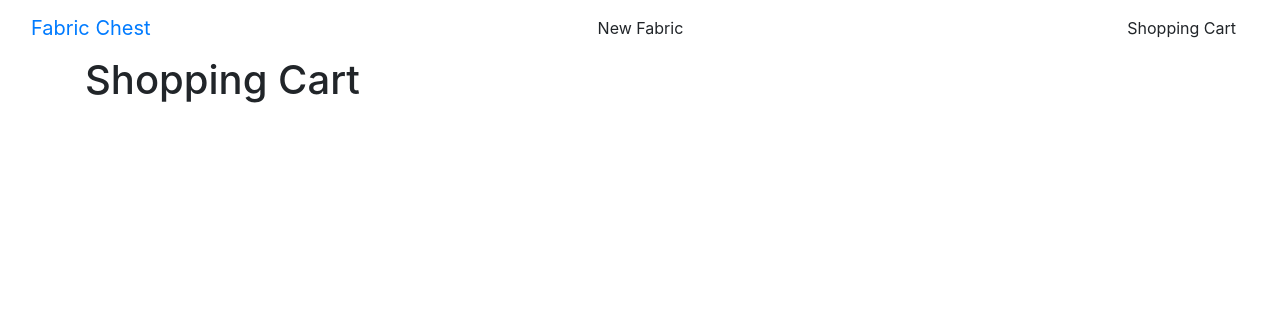
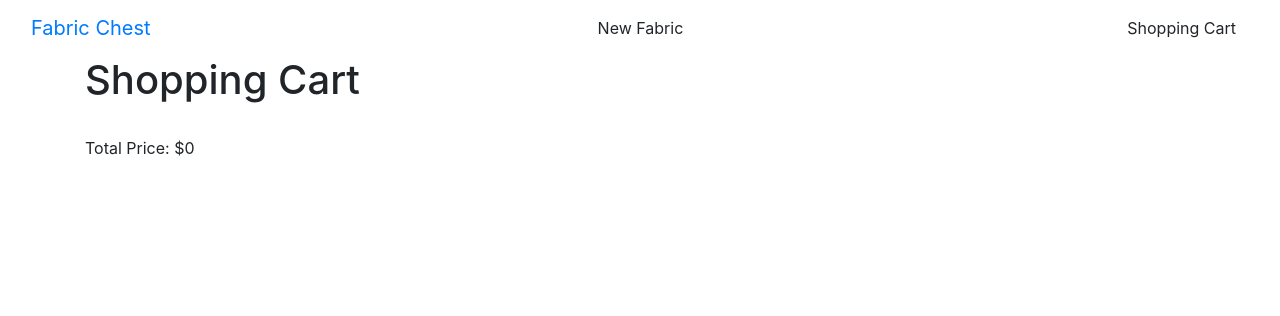
Before and after one commit to KitsuneNoctus/Contractor-Project, a Flask app: page /shopping_cart in a window 1280 px wide. Shown: the top 316 px of the page. Run offline with Flask 2, Linux system fonts and the light colour scheme; data that the repository does not hold is empty; some libraries are stand-ins or nearby versions.

Commit message:
Attempted add of total. Also added some minor script fixes

```diff
--- a/templates/fabrics_show.html
+++ b/templates/fabrics_show.html
@@ -6,7 +6,7 @@
     <img src='{{fabric.image_url}}' height = auto width = auto>
     <h1>{{ fabric.name }}</h1>
     <h2>{{ fabric.description }}</h2>
-    <h3>{{ fabric.price }}</h3>
+    <h3>${{ fabric.price }} /yd</h3>
     <small>{{ fabric.source }}</small>
 
     <p><a href='/fabrics/{{ fabric._id }}/edit'>Edit</a></p>
--- a/templates/home_index.html
+++ b/templates/home_index.html
@@ -11,7 +11,7 @@
                 <div class="card-body">
                     <h2><a href='/fabrics/{{ fabric._id }}'>{{ fabric.name }}</a></h2>
                     <small>{{ fabric.description }}</small><br>
-                    <small>{{ fabric.price }}</small><br>
+                    <small>${{ fabric.price }} /yd</small><br>
                     <small>{{ fabric.source }}</small>
                     <!-- Add to Cart Button here -->
                     <!-- <p><form method='POST' action='/fabrics/{{ fabric._id }}/delete'>
--- a/templates/shopping_cart.html
+++ b/templates/shopping_cart.html
@@ -2,17 +2,14 @@
 {% extends 'base.html' %}
 {% block content %}
 
-<!-- <script>
-    function myFunction() {
-      var total = 0;
-      document.getElementById("myText").innerHTML = number;
-    }
-  </script> -->
+{% set total = 0 %}
+
 
 <h1>Shopping Cart</h1>
 <div>
-    <!-- var total = 0 -->
+
     {% for item in shopping_cart %}
+    {% set total = total + 1 %}
     <div>
         <img src='{{item.image_url}}' height = 100px width = 100px>
         <h1>{{ item.name }}</h1>
@@ -23,10 +20,12 @@
                 <button class='btn btn-primary' type='submit'>Remove</button>
             </form></p>
 
-        <!-- var total += {{ item.price }} -->
+
     </div>
     {% endfor %}
     <br>
-    <!-- <p>Total price: $<span id="myText"></span></p> -->
+    <p>Total Price: ${{ total }}</p>
+
+
 </div>
 {% endblock %}
```
Also changed, not shown: templates/partials/review_form.html (+2 -10 lines).
